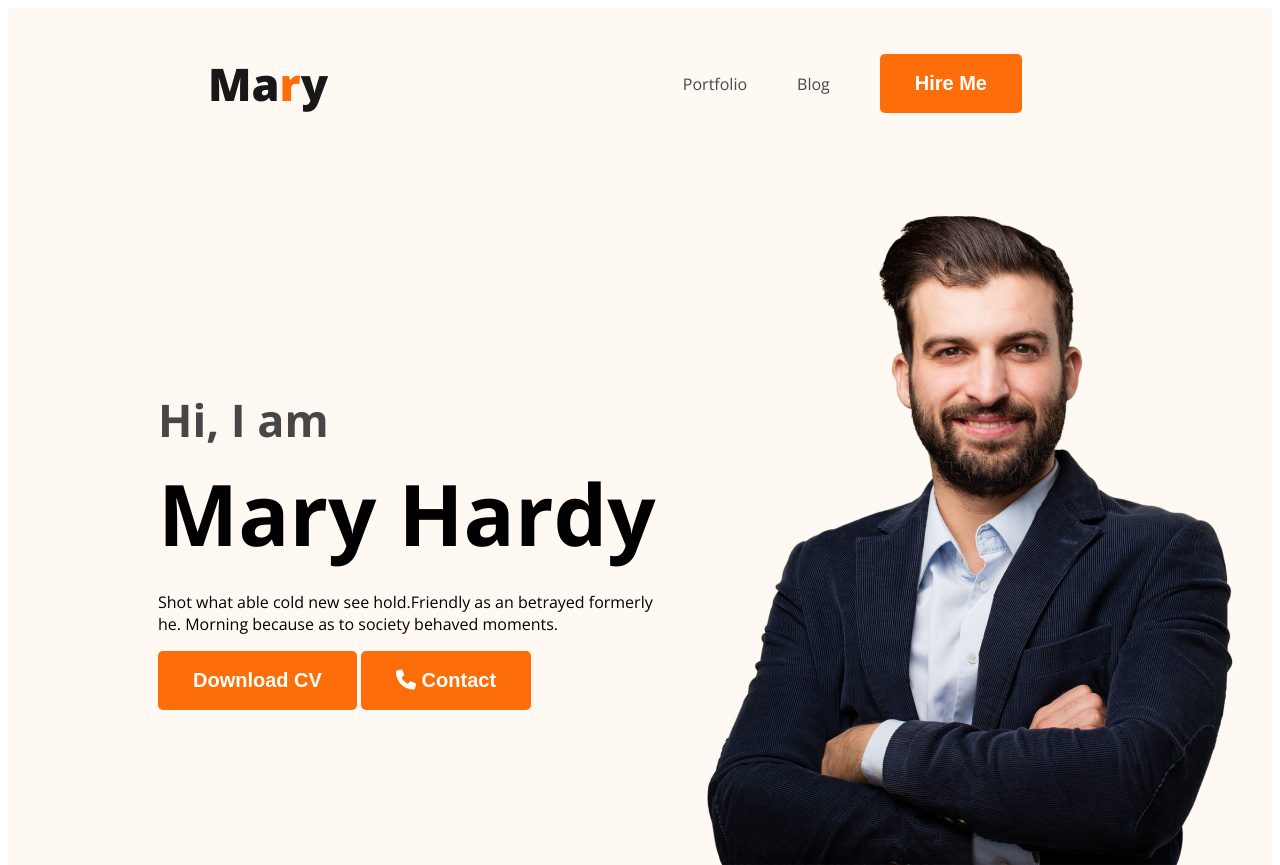
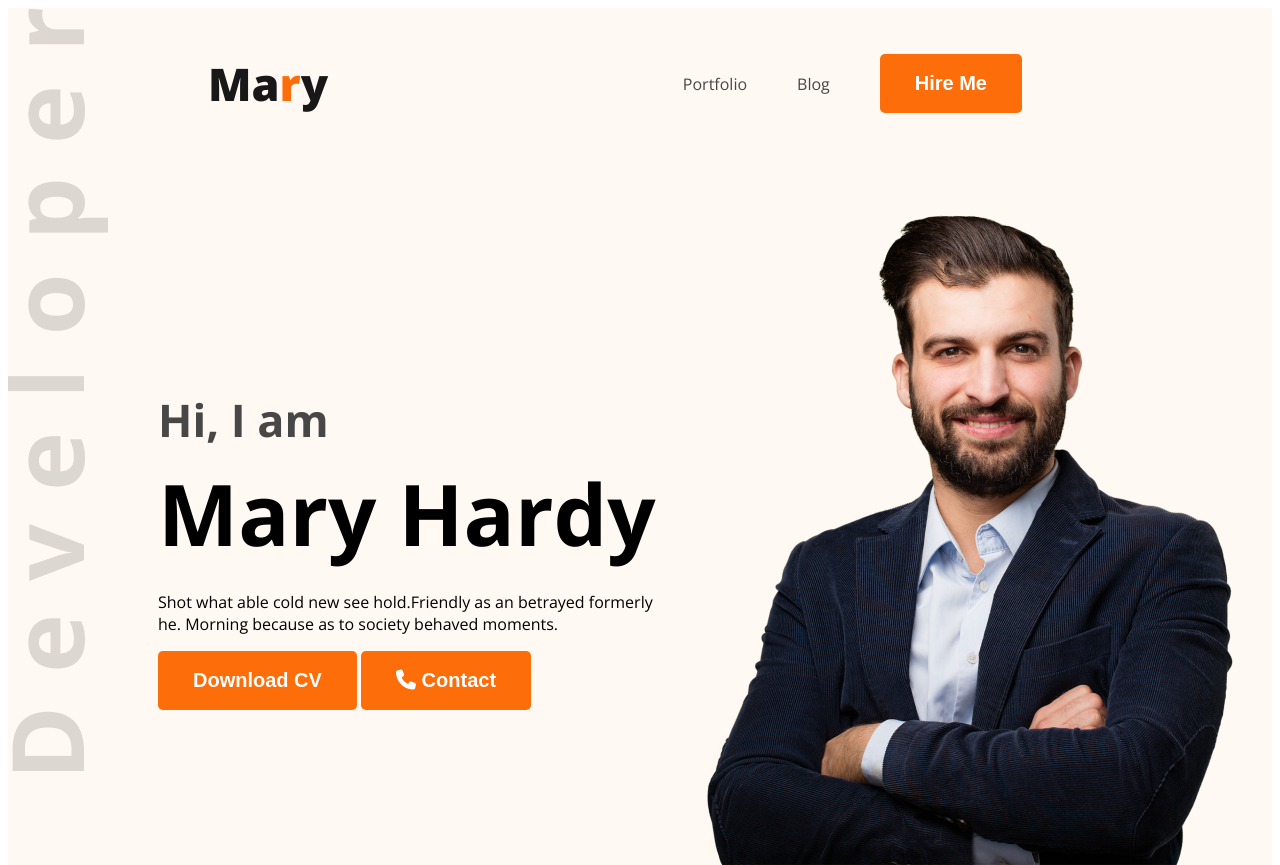
Before and after one commit to MonjurulAsif/web-developer-portfolio, a plain HTML site: page index.html in a window 1280 px wide. Shown: the top 865 px of the page. Drawn offline with nearby package versions, Linux system fonts and the light colour scheme; the site is published under a folder, as on GitHub Pages, so addresses that start at the root find nothing.

Commit message:
second commit

```diff
--- a/styles/portfolio.css
+++ b/styles/portfolio.css
@@ -58,10 +58,10 @@ nav a {
 /* header related style */
 header {
     background: #FFF8F3;
-    background-image: url('/images/header_bg.png');
+    background-image: url('../images/header_bg.png');
     background-repeat: no-repeat;
     background-position: bottom right;
-    background-image: url('/images/developer.png');
+    background-image: url('../images/developer.png');
     background-position: top left;
 
 }
```
